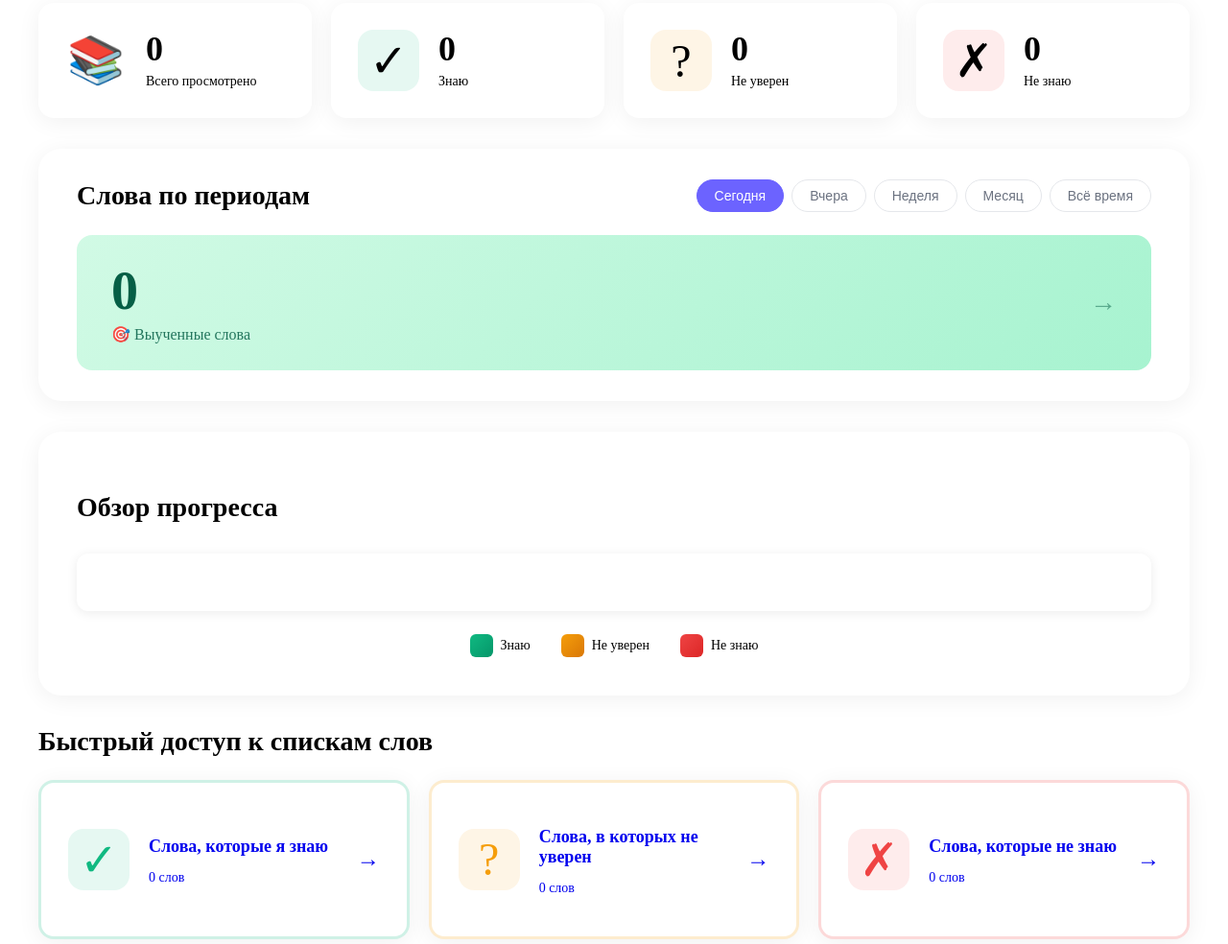
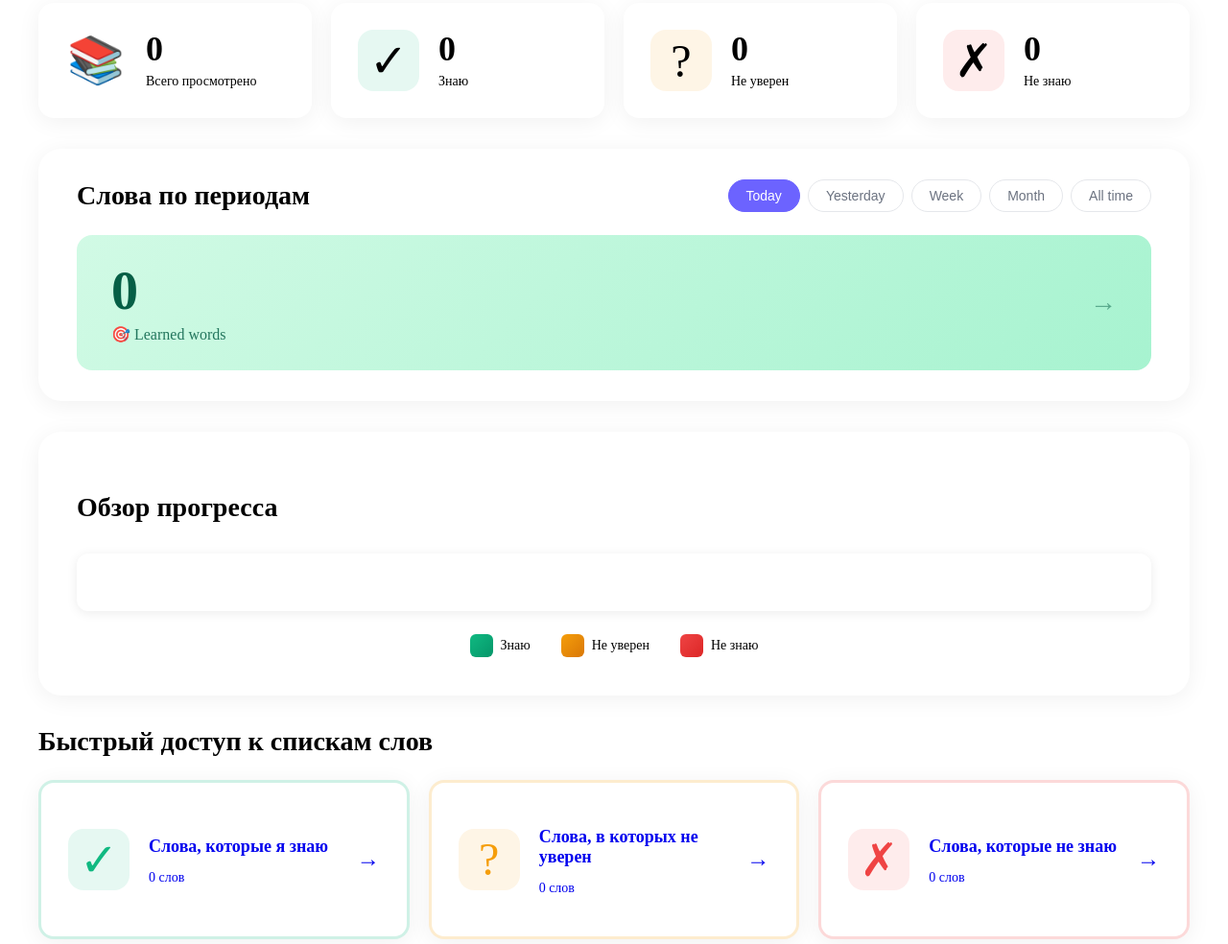
Before and after one commit to TEROS228/lexis, a website built with Vite: page profile.html in a window 1280 px wide. Shown: the part 838-1822 px from the top of the page at 96% size. Built offline with nearby package versions, Linux system fonts and the light colour scheme; some packages are replaced by stand-ins of ours; no server answers; sample sign-in values are in the browser's storage.

Commit message:
Translate Words by Period section in profile to English
🤖 Generated with [Claude Code](https://claude.com/claude-code)

Co-Authored-By: Claude <noreply@anthropic.com>

```diff
--- a/profile.html
+++ b/profile.html
@@ -169,18 +169,18 @@
             <div class="learned-header">
                 <h2 data-i18n="profile.wordsLearned">Words Learned</h2>
                 <div class="period-filters" id="periodFilters">
-                    <button class="period-btn active" data-period="today">Сегодня</button>
-                    <button class="period-btn" data-period="yesterday">Вчера</button>
-                    <button class="period-btn" data-period="week">Неделя</button>
-                    <button class="period-btn" data-period="month">Месяц</button>
-                    <button class="period-btn" data-period="all">Всё время</button>
+                    <button class="period-btn active" data-period="today">Today</button>
+                    <button class="period-btn" data-period="yesterday">Yesterday</button>
+                    <button class="period-btn" data-period="week">Week</button>
+                    <button class="period-btn" data-period="month">Month</button>
+                    <button class="period-btn" data-period="all">All time</button>
                 </div>
             </div>
             <div class="learned-stats" id="learnedStats">
                 <a href="word-list.html?status=learned" class="learned-stat-card known-learned learned-stat-link">
                     <div class="learned-stat-center">
                         <div class="learned-stat-value" id="learnedKnown">0</div>
-                        <div class="learned-stat-label">🎯 Выученные слова</div>
+                        <div class="learned-stat-label">🎯 Learned words</div>
                     </div>
                     <div class="learned-stat-arrow">→</div>
                 </a>
```
